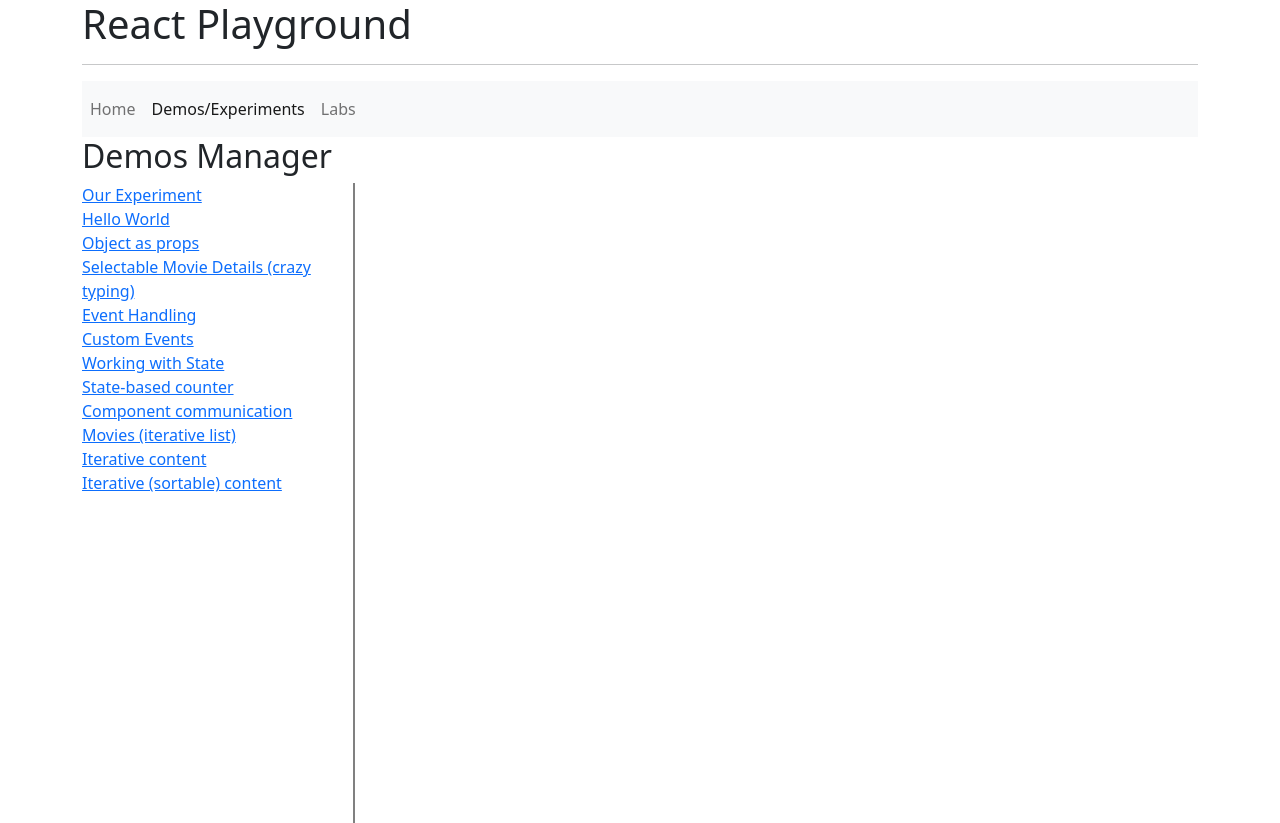
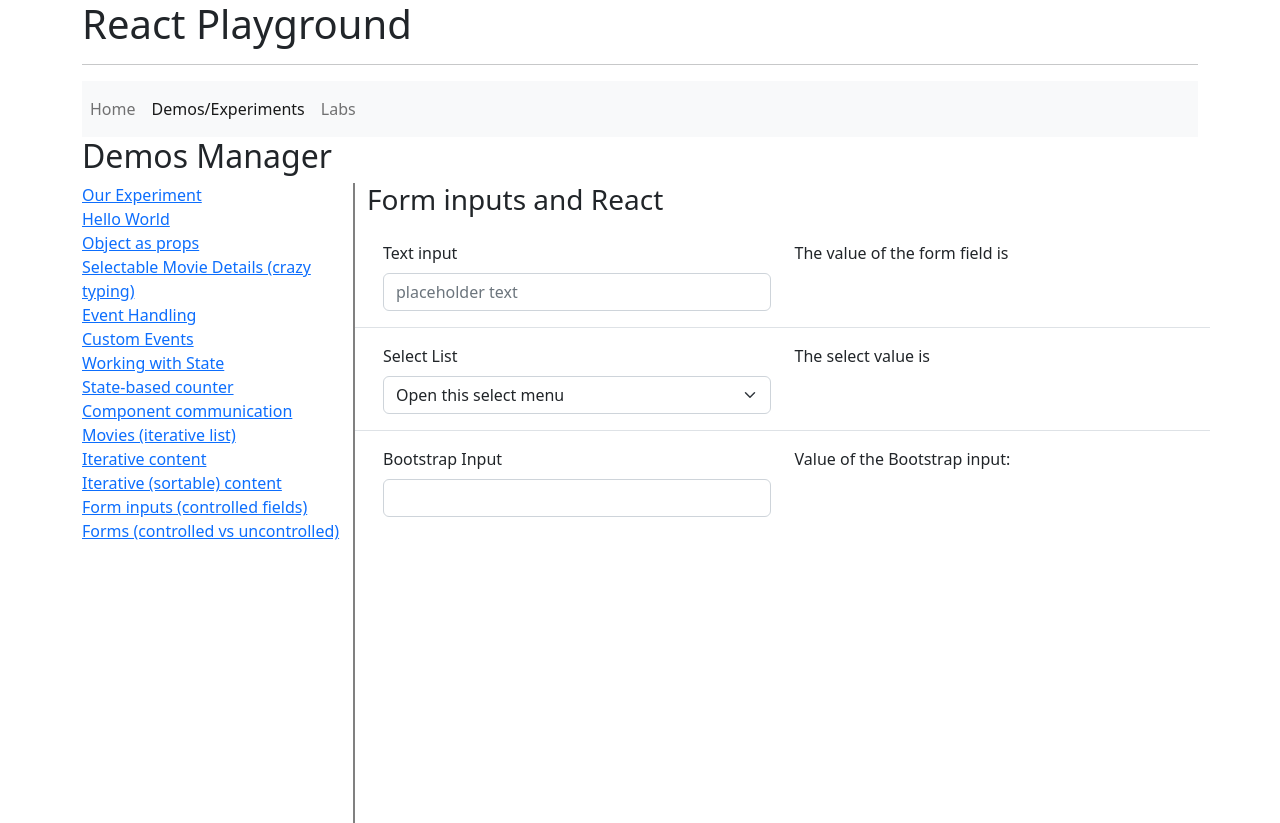
Before and after one commit to speedingplanet/intuit-react-playground, a React (Vite) app: page /demos/form-inputs in a window 1280 px wide. Built offline with nearby package versions, Linux system fonts and the light colour scheme.

Commit message:
Form examples

```diff
--- /dev/null
+++ b/src/demos/ControlledVsUncontrolled.tsx
@@ -0,0 +1,81 @@
+import type React from 'react';
+import { useState } from 'react';
+
+export default function ControlledVsUncontrolled() {
+	return (
+		<section className="row">
+			<div className="col">
+				<ControlledInput />
+			</div>
+			<div className="col">
+				<UncontrolledInput />
+			</div>
+		</section>
+	);
+}
+
+export function ControlledInput() {
+	const [firstName, setFirstName] = useState('');
+
+	return (
+		<div>
+			<label
+				htmlFor="controlled-first-name"
+				className="form-label"
+			>
+				First Name (controlled)
+			</label>
+			<input
+				type="text"
+				name="controlled-first-name"
+				id="controlled-first-name"
+				className="form-control"
+				value={firstName}
+				onChange={(event) => setFirstName(event.currentTarget.value)}
+			/>
+			<p className="mt-2">
+				{firstName ? `First name is "${firstName}"` : 'First name has no value yet.'}
+			</p>
+		</div>
+	);
+}
+
+export function UncontrolledInput() {
+	const [firstName, setFirstName] = useState('');
+
+	let handleSubmit: React.FormEventHandler<HTMLFormElement> = (event) => {
+		event.preventDefault();
+		let form = event.currentTarget;
+		let data = new FormData(form);
+		let localFirstName = data.get('uncontrolled-first-name') as string;
+		setFirstName(localFirstName);
+	};
+
+	return (
+		<div>
+			<form onSubmit={handleSubmit}>
+				<label
+					htmlFor="uncontrolled-first-name"
+					className="form-label"
+				>
+					First Name (uncontrolled)
+				</label>
+				<input
+					type="text"
+					name="uncontrolled-first-name"
+					id="uncontrolled-first-name"
+					className="form-control"
+				/>
+				<button
+					className="btn btn-sm btn-success mt-2"
+					type="submit"
+				>
+					Get field value
+				</button>
+				<p className="mt-2">
+					{firstName ? `First name is "${firstName}"` : 'First name has no value yet.'}
+				</p>
+			</form>
+		</div>
+	);
+}
--- /dev/null
+++ b/src/demos/FormInputs.tsx
@@ -0,0 +1,105 @@
+import { useState } from 'react';
+
+export default function FormInputs() {
+	let [textInput, setTextInput] = useState('');
+	let [selectInput, setSelectInput] = useState('');
+	let [bootstrapInput, setBootstrapInput] = useState('');
+
+	return (
+		<>
+			<div className="row">
+				<div className="col">
+					<h3>Form inputs and React</h3>
+				</div>
+			</div>
+			<div className="row p-3">
+				<div className="col">
+					<div>
+						<label
+							htmlFor="ex-text-input"
+							className="form-label"
+						>
+							Text input
+						</label>
+						<input
+							type="text"
+							className="form-control"
+							id="ex-text-input"
+							placeholder="placeholder text"
+							value={textInput}
+							onChange={(e) => setTextInput(e.currentTarget.value)}
+						/>
+					</div>
+				</div>
+				<div className="col">
+					<p>The value of the form field is {textInput}</p>
+				</div>
+			</div>
+			<div className="row p-3 border-top">
+				<div className="col">
+					<label
+						htmlFor="ex-select"
+						className="form-label"
+					>
+						Select List
+					</label>
+					<select
+						className="form-select"
+						id="ex-select"
+						value={selectInput}
+						onChange={(e) => setSelectInput(e.currentTarget.value)}
+					>
+						<option>Open this select menu</option>
+						<option value="1">One</option>
+						<option value="2">Two</option>
+						<option value="3">Three</option>
+					</select>
+				</div>
+				<div className="col">
+					<p>The select value is {selectInput}</p>
+				</div>
+			</div>
+			<div className="row p-3 border-top">
+				<div className="col">
+					<BootstrapInput
+						id="ex-bootstrap-input"
+						value={bootstrapInput}
+						onChange={(e) => setBootstrapInput(e.currentTarget.value)}
+						labelText="Bootstrap Input"
+					/>
+				</div>
+				<div className="col">
+					<p>Value of the Bootstrap input: {bootstrapInput}</p>
+				</div>
+			</div>
+		</>
+	);
+}
+
+interface BootstrapInputProps extends React.ComponentPropsWithoutRef<'input'> {
+	containerClass?: string;
+	labelClass?: string;
+	labelText?: string;
+}
+
+export function BootstrapInput(props: BootstrapInputProps) {
+	let {
+		containerClass, labelClass, labelText, ...rest
+	} = props;
+
+	return (
+		<div className={containerClass}>
+			<label
+				htmlFor={rest.id}
+				className={`form-label ${labelClass}`}
+			>
+				{labelText ?? 'Input'}
+			</label>
+			<input
+				{...rest}
+				type={rest.type ?? 'text'}
+				className={`form-control ${rest.className}`}
+			/>
+		</div>
+	);
+}
--- a/src/demos/demos-routes.tsx
+++ b/src/demos/demos-routes.tsx
@@ -11,6 +11,8 @@ import ComponentCommunication from './ComponentCommunication';
 import IterativeContent from './IterativeContent';
 import SortableContent from './SortableContent';
 import IterativeList from './IterativeList';
+import FormInputs from './FormInputs';
+import ControlledVsUncontrolled from './ControlledVsUncontrolled';
 
 let routes = new Map<RouteObject, string>();
 routes.set(
@@ -118,4 +120,20 @@ routes.set(
 	'Iterative (sortable) content'
 );
 
+routes.set(
+	{
+		path: 'form-inputs',
+		element: <FormInputs />,
+	},
+	'Form inputs (controlled fields)'
+);
+
+routes.set(
+	{
+		path: 'controlled-vs-uncontrolled',
+		element: <ControlledVsUncontrolled />,
+	},
+	'Forms (controlled vs uncontrolled)'
+);
+
 export { routes };
```
